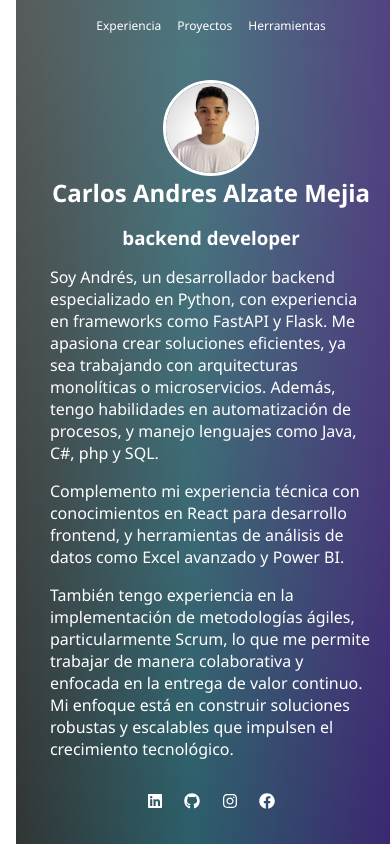
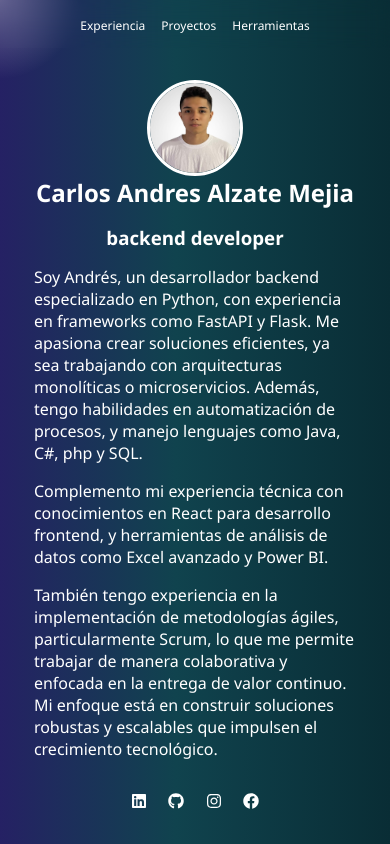
Before and after one commit to CarlosAlzate2003/Portafolio, a React (Vite) app: page / in a window 390 px wide. Shown: the top 844 px of the page. Built offline with nearby package versions, Linux system fonts and the light colour scheme.

Commit message:
change color

```diff
--- a/src/App.jsx
+++ b/src/App.jsx
@@ -21,7 +21,7 @@ function App() {
           className="background"
           onMouseMove={handleMouseMove}
           style={{
-            background: `radial-gradient(circle at ${mousePosition.x}px ${mousePosition.y}px, rgba(255, 255, 255, 0.3), transparent 100%), linear-gradient(90deg, rgba(15,20,19,1) 0%, rgba(10,69,82,1) 45%, rgba(33,4,93,1) 100%)`,
+            background: `radial-gradient(circle at ${mousePosition.x}px ${mousePosition.y}px, rgba(255, 255, 255, 0.3), transparent 5%), linear-gradient(90deg, rgb(37, 33, 100) 0%, rgb(16, 67, 78) 45%, rgb(9, 45, 53) 100%)`,
           }}
         >
           <Navbar />
--- a/src/css/App.css
+++ b/src/css/App.css
@@ -8,9 +8,6 @@
     position: absolute;
     width: 100%;
     min-height: 100vh;
-    transition: background 0.1s;
-    background: rgb(76,70,170);
-    background: linear-gradient(90deg, rgba(76,70,170,1) 0%, rgba(30,131,153,1) 45%, rgba(7,81,96,1) 100%);
 }
 
 .page-flex{
@@ -23,14 +20,6 @@
 }
 
 @media (max-width: 768px) {
-    .background {
-        background: linear-gradient(90deg, rgba(76,70,170,1) 0%, rgba(30,131,153,1) 60%, rgba(7,81,96,1) 100%);
-    }
-
-    body {
-        padding: 0 1rem;
-    }
-
     .page-flex{
         padding: 0;
     }
```
